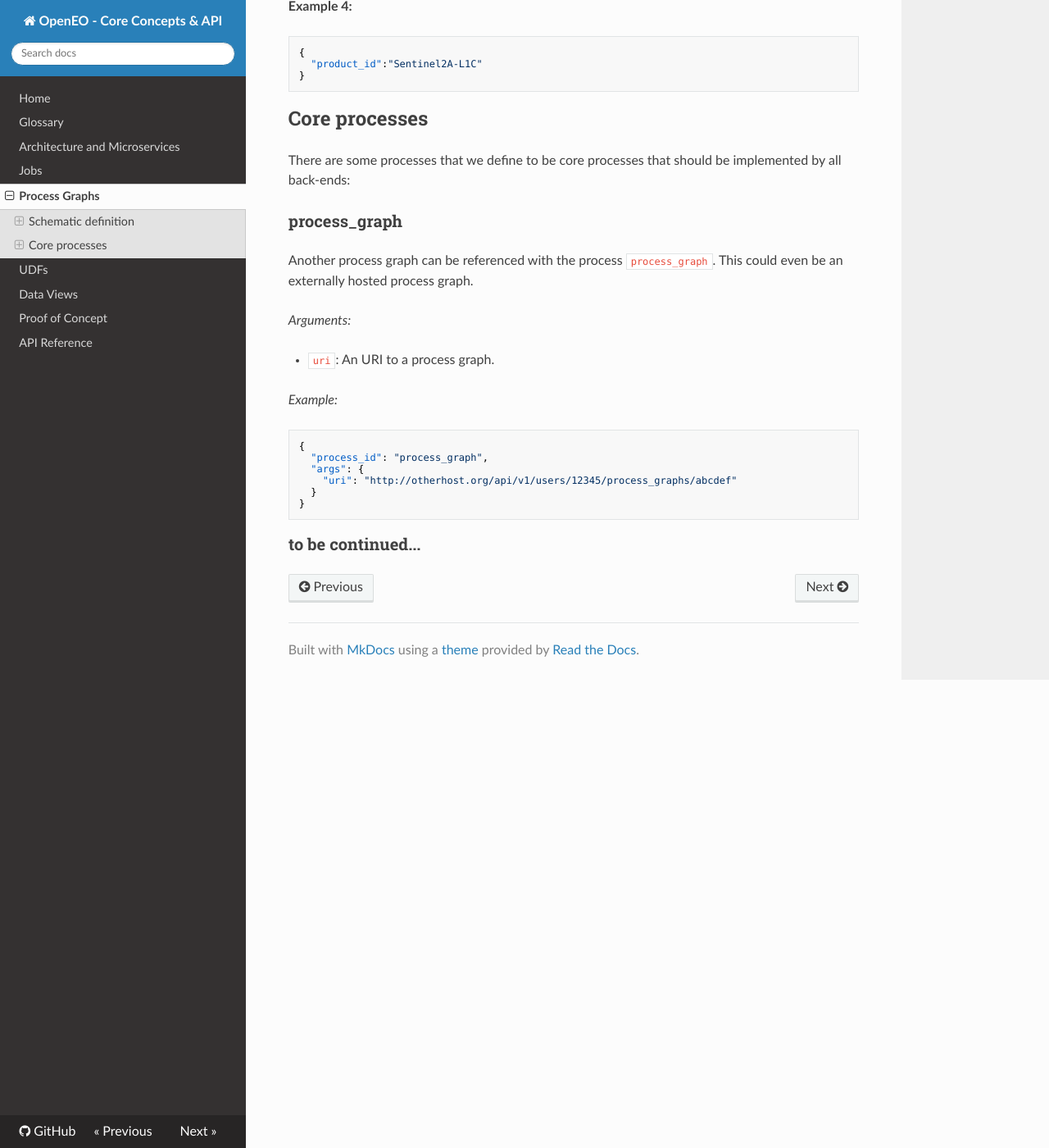
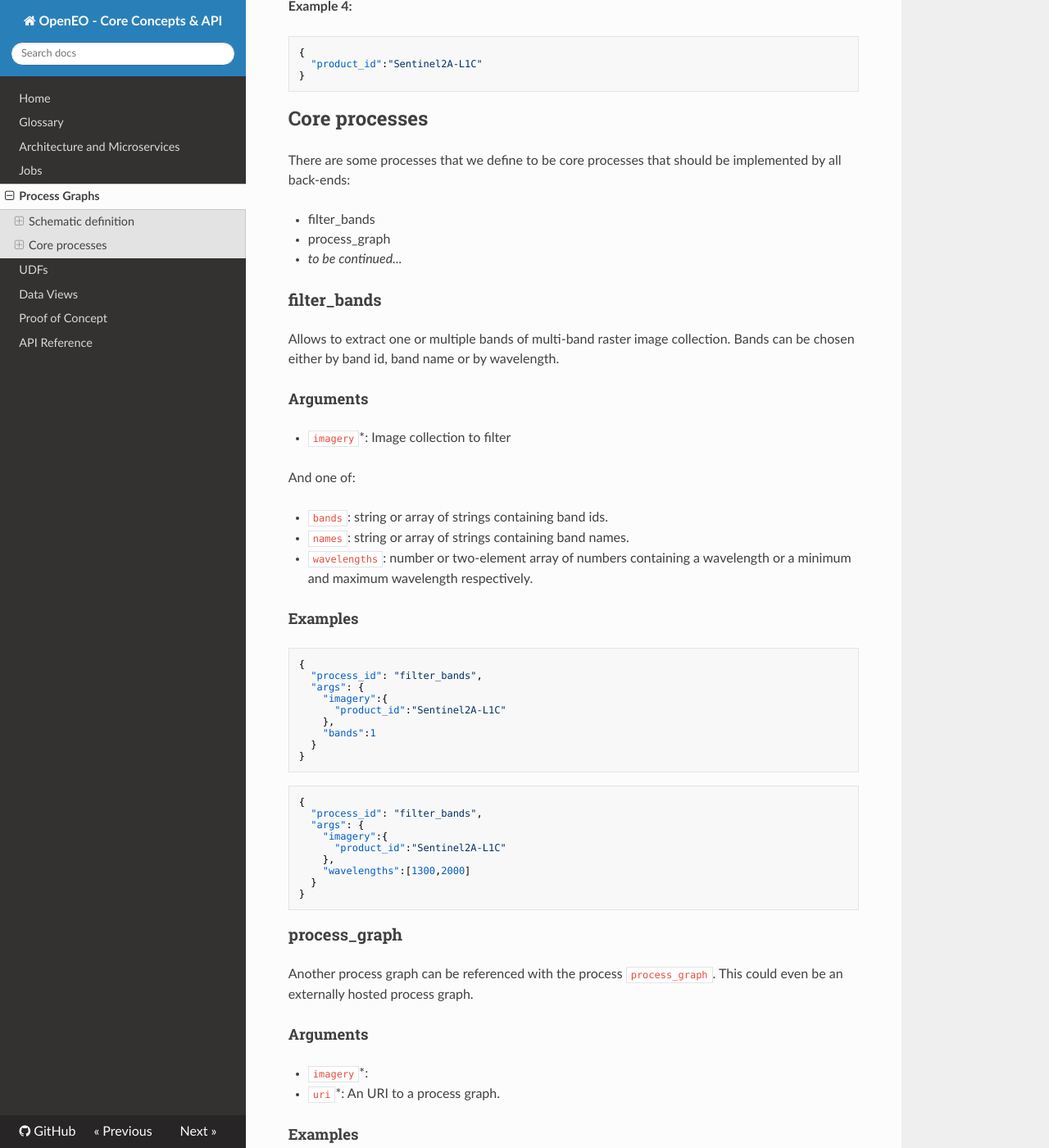
Before and after one commit to Open-EO/openeo-api, an MkDocs documentation site: the page built from docs/docs/processgraphs.md, in a window 1280 px wide and 1400 px high, scrolled down 2705 px. Shown: the whole window at 82% size. Built offline with MkDocs 1.6.1, drawn with Linux system fonts in a browser that asks for light colours; nearby versions of some CDN libraries; old or Windows-style settings are respelled for this version of MkDocs; some of the changed text lies outside the part shown.

Commit message:
Added another core process (mostly as an example).

````diff
--- a/docs/docs/processgraphs.md
+++ b/docs/docs/processgraphs.md
@@ -144,22 +144,67 @@ An image collection as input dataset is defined as follows:
 
 There are some processes that we define to be core processes that should be implemented by all back-ends:
 
+* filter_bands
+* process_graph
+* _to be continued..._
+
+### filter_bands
+
+Allows to extract one or multiple bands of multi-band raster image collection. Bands can be chosen either by band id, band name or by wavelength.
+
+#### Arguments
+
+* `imagery`*: Image collection to filter
+
+And one of:
+
+* `bands`: string or array of strings containing band ids.
+* `names`: string or array of strings containing band names.
+* `wavelengths`: number or two-element array of numbers containing a wavelength or a minimum and maximum wavelength respectively.
+
+#### Examples
+```
+{
+  "process_id": "filter_bands",
+  "args": {
+    "imagery":{
+      "product_id":"Sentinel2A-L1C"
+    },
+    "bands":1
+  }
+}
+```
+```
+{
+  "process_id": "filter_bands",
+  "args": {
+    "imagery":{
+      "product_id":"Sentinel2A-L1C"
+    },
+    "wavelengths":[1300,2000]
+  }
+}
+```
 ### process_graph
 
 Another process graph can be referenced with the process `process_graph`. This could even be an externally hosted process graph.
 
-*Arguments:*
+#### Arguments
 
-* `uri`: An URI to a process graph.
+* `imagery`*:
+* `uri`*: An URI to a process graph.
 
-_Example:_
+#### Examples
 
 ```
 {
-  "process_id": "process_graph",
-  "args": {
-    "uri": "http://otherhost.org/api/v1/users/12345/process_graphs/abcdef"
+  "process_id":"process_graph",
+  "args":{
+    "imagery":{
+      "product_id":"Sentinel2A-L1C"
+    },
+    "uri":"http://otherhost.org/api/v1/users/12345/process_graphs/abcdef"
   }
 }
 ```
-### to be continued...
+### _to be continued..._
````
